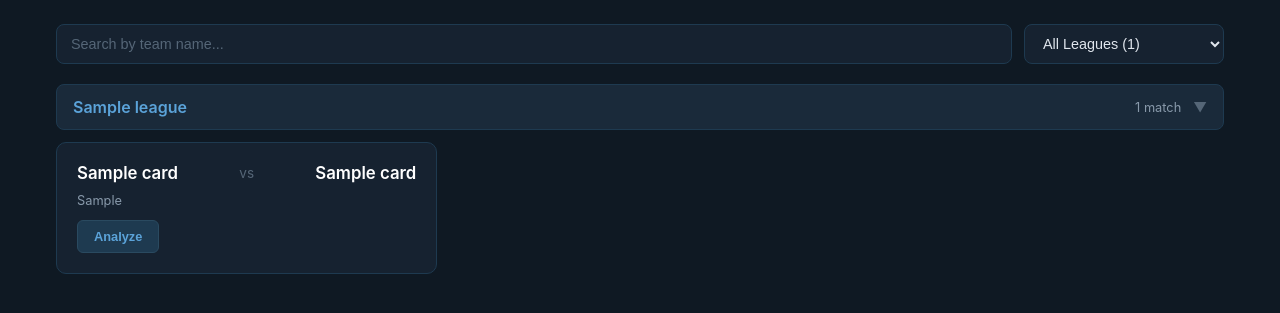
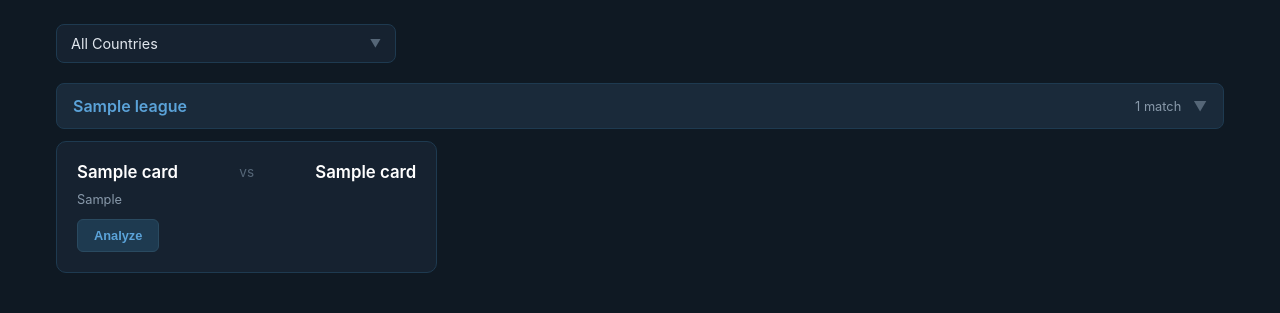
Before and after one commit to nigelagius-lang/nigel, a Flask app: template templates/dashboard.html in a window 1280 px wide. Shown: the part 82-395 px from the top of the page. Run offline with Flask 3, Linux system fonts and the light colour scheme; the template is opened without the code that fills it: most values are stand-ins (such as "Sample title", 1, 10 or a date in 2020).

Commit message:
Replace search bar with collapsible country dropdown for league filtering
Removes the text search input and native select element, replacing them
with a custom dropdown that groups countries into "Top Leagues" (England,
France, Germany, Spain, Italy) and "Other Countries" in alphabetical
order.  Each section is collapsible and selecting a country filters the
match list to show only that country's leagues.

https://claude.ai/code/session_01NN6k763S58MDmQny2qeWyU

```diff
--- a/app.py
+++ b/app.py
@@ -141,6 +141,7 @@ def dashboard():
             "home_name": home,
             "away_name": away,
             "league": league,
+            "country": fix.get("country", ""),
             "kick_off": kick_off,
             "kick_off_unix": int(ko_unix) if ko_unix else 0,
             "analyzed": report is not None,
@@ -169,9 +170,27 @@ def dashboard():
         league = c.get("league") or "Other"
         leagues.setdefault(league, []).append(c)
 
+    # Country data for the dropdown
+    TOP_COUNTRIES = ["England", "France", "Germany", "Spain", "Italy"]
+    league_country: dict[str, str] = {}
+    country_counts: dict[str, int] = {}
+    for c in cards:
+        country = c.get("country") or "Other"
+        lg = c.get("league") or "Other"
+        league_country[lg] = country
+        country_counts[country] = country_counts.get(country, 0) + 1
+
+    top_countries = [(ct, country_counts[ct]) for ct in TOP_COUNTRIES if ct in country_counts]
+    other_countries = sorted(
+        [(ct, n) for ct, n in country_counts.items() if ct not in TOP_COUNTRIES]
+    )
+
     return render_template(
         "dashboard.html",
         leagues=leagues,
+        league_country=league_country,
+        top_countries=top_countries,
+        other_countries=other_countries,
         last_refresh=last_refresh,
         refreshing=refreshing,
         match_count=len(cards),
--- a/templates/dashboard.html
+++ b/templates/dashboard.html
@@ -56,40 +56,107 @@
   .container { max-width: 1200px; margin: 0 auto; padding: 24px 16px; }
 
   /* Filter bar */
-  .filter-bar {
+  .filter-bar { margin-bottom: 20px; }
+
+  /* Custom country dropdown */
+  .league-dropdown {
+    position: relative;
+    max-width: 340px;
+  }
+  .dropdown-toggle {
+    width: 100%;
     display: flex;
-    gap: 12px;
-    margin-bottom: 20px;
-    flex-wrap: wrap;
-  }
-  .filter-bar input {
-    flex: 1;
-    min-width: 200px;
+    justify-content: space-between;
+    align-items: center;
     padding: 10px 14px;
     background: #162230;
     border: 1px solid #1e3a50;
     border-radius: 8px;
     color: #e0e6ed;
     font-size: 0.9rem;
-    outline: none;
+    cursor: pointer;
     transition: border-color 0.2s;
+    user-select: none;
   }
-  .filter-bar input::placeholder { color: #556677; }
-  .filter-bar input:focus { border-color: #5ba3d9; }
-  .filter-bar select {
-    padding: 10px 14px;
+  .dropdown-toggle:hover { border-color: #5ba3d9; }
+  .league-dropdown.open .dropdown-toggle {
+    border-color: #5ba3d9;
+    border-radius: 8px 8px 0 0;
+  }
+  .dropdown-arrow {
+    color: #556677;
+    font-size: 0.7rem;
+    transition: transform 0.2s;
+  }
+  .league-dropdown.open .dropdown-arrow { transform: rotate(180deg); }
+
+  .dropdown-panel {
+    display: none;
+    position: absolute;
+    top: 100%;
+    left: 0;
+    right: 0;
     background: #162230;
     border: 1px solid #1e3a50;
-    border-radius: 8px;
+    border-top: none;
+    border-radius: 0 0 8px 8px;
+    max-height: 420px;
+    overflow-y: auto;
+    z-index: 100;
+    box-shadow: 0 8px 24px rgba(0,0,0,0.4);
+    padding: 4px 0;
+  }
+  .league-dropdown.open .dropdown-panel { display: block; }
+
+  .dropdown-item {
+    padding: 9px 16px;
+    cursor: pointer;
+    font-size: 0.85rem;
     color: #e0e6ed;
-    font-size: 0.9rem;
-    outline: none;
+    transition: background 0.15s;
+    display: flex;
+    justify-content: space-between;
+    align-items: center;
+  }
+  .dropdown-item:hover { background: #1a2a3a; }
+  .dropdown-item.selected { color: #5ba3d9; }
+  .dropdown-item .match-count {
+    color: #556677;
+    font-size: 0.8rem;
+  }
+
+  .dropdown-divider {
+    height: 1px;
+    background: #1e3a50;
+    margin: 4px 8px;
+  }
+
+  .dropdown-section-header {
+    padding: 10px 16px 6px;
+    font-size: 0.7rem;
+    font-weight: 700;
+    color: #5ba3d9;
+    text-transform: uppercase;
+    letter-spacing: 0.5px;
     cursor: pointer;
-    min-width: 200px;
-    transition: border-color 0.2s;
+    display: flex;
+    justify-content: space-between;
+    align-items: center;
+    user-select: none;
   }
-  .filter-bar select:focus { border-color: #5ba3d9; }
-  .filter-bar select option { background: #162230; color: #e0e6ed; }
+  .dropdown-section-header:hover { background: rgba(91,163,217,0.05); }
+  .section-arrow {
+    font-size: 0.6rem;
+    color: #556677;
+    transition: transform 0.2s;
+  }
+  .dropdown-section.collapsed .section-arrow { transform: rotate(-90deg); }
+  .dropdown-section.collapsed .dropdown-section-items { display: none; }
+
+  .dropdown-panel::-webkit-scrollbar { width: 6px; }
+  .dropdown-panel::-webkit-scrollbar-track { background: transparent; }
+  .dropdown-panel::-webkit-scrollbar-thumb { background: #1e3a50; border-radius: 3px; }
+  .dropdown-panel::-webkit-scrollbar-thumb:hover { background: #2a4a60; }
 
   /* League sections */
   .league-section {
@@ -259,8 +326,7 @@
   @media (max-width: 600px) {
     .header { padding: 16px; }
     .match-grid { grid-template-columns: 1fr; }
-    .filter-bar { flex-direction: column; }
-    .filter-bar select { min-width: unset; }
+    .league-dropdown { max-width: 100%; }
   }
 </style>
 </head>
@@ -290,18 +356,57 @@
 <div class="container">
   {% if leagues %}
     <div class="filter-bar">
-      <input type="text" id="searchInput" placeholder="Search by team name...">
-      <select id="leagueFilter">
-        <option value="all">All Leagues ({{ leagues|length }})</option>
-        {% for league_name, cards in leagues.items() %}
-          <option value="{{ league_name }}">{{ league_name }} ({{ cards|length }})</option>
-        {% endfor %}
-      </select>
+      <div class="league-dropdown" id="leagueDropdown">
+        <div class="dropdown-toggle" onclick="toggleDropdown()">
+          <span id="dropdownLabel">All Countries</span>
+          <span class="dropdown-arrow">&#9660;</span>
+        </div>
+        <div class="dropdown-panel">
+          <div class="dropdown-item selected" data-country="all" onclick="selectCountry(this, 'all', 'All Countries')">
+            <span>All Countries</span>
+            <span class="match-count">{{ match_count }}</span>
+          </div>
+
+          {% if top_countries %}
+          <div class="dropdown-divider"></div>
+          <div class="dropdown-section" id="sectionTop">
+            <div class="dropdown-section-header" onclick="toggleSection(event, 'sectionTop')">
+              Top Leagues <span class="section-arrow">&#9660;</span>
+            </div>
+            <div class="dropdown-section-items">
+              {% for country, count in top_countries %}
+              <div class="dropdown-item" data-country="{{ country }}" onclick="selectCountry(this, '{{ country }}', '{{ country }}')">
+                <span>{{ country }}</span>
+                <span class="match-count">{{ count }}</span>
+              </div>
+              {% endfor %}
+            </div>
+          </div>
+          {% endif %}
+
+          {% if other_countries %}
+          <div class="dropdown-divider"></div>
+          <div class="dropdown-section" id="sectionOther">
+            <div class="dropdown-section-header" onclick="toggleSection(event, 'sectionOther')">
+              Other Countries <span class="section-arrow">&#9660;</span>
+            </div>
+            <div class="dropdown-section-items">
+              {% for country, count in other_countries %}
+              <div class="dropdown-item" data-country="{{ country }}" onclick="selectCountry(this, '{{ country }}', '{{ country }}')">
+                <span>{{ country }}</span>
+                <span class="match-count">{{ count }}</span>
+              </div>
+              {% endfor %}
+            </div>
+          </div>
+          {% endif %}
+        </div>
+      </div>
     </div>
 
     <div id="leagueContainer">
       {% for league_name, cards in leagues.items() %}
-        <div class="league-section" data-league="{{ league_name }}">
+        <div class="league-section" data-league="{{ league_name }}" data-country="{{ league_country.get(league_name, 'Other') }}">
           <div class="league-header" onclick="toggleLeague(this)">
             <h2>{{ league_name }}</h2>
             <div style="display:flex; align-items:center; gap:12px;">
@@ -351,7 +456,7 @@
 
     <div class="no-results" id="noResults">
       <h2>No matches found</h2>
-      <p>Try a different search or league filter.</p>
+      <p>Try selecting a different country.</p>
     </div>
   {% else %}
     <div class="empty-state">
@@ -367,48 +472,48 @@ function toggleLeague(header) {
   header.closest('.league-section').classList.toggle('collapsed');
 }
 
-// League dropdown filter
-const leagueFilter = document.getElementById('leagueFilter');
-const searchInput = document.getElementById('searchInput');
+// Custom country dropdown
+function toggleDropdown() {
+  document.getElementById('leagueDropdown').classList.toggle('open');
+}
 
-function applyFilters() {
-  const selectedLeague = leagueFilter ? leagueFilter.value : 'all';
-  const query = searchInput ? searchInput.value.toLowerCase().trim() : '';
-  let anyVisible = false;
+function toggleSection(e, sectionId) {
+  e.stopPropagation();
+  document.getElementById(sectionId).classList.toggle('collapsed');
+}
 
-  document.querySelectorAll('.league-section').forEach(section => {
-    const leagueName = section.getAttribute('data-league');
-    const leagueMatch = selectedLeague === 'all' || leagueName === selectedLeague;
+function selectCountry(el, country, label) {
+  document.getElementById('dropdownLabel').textContent = label;
 
-    if (!leagueMatch) {
-      section.style.display = 'none';
-      return;
-    }
+  document.querySelectorAll('.dropdown-item').forEach(function(item) {
+    item.classList.toggle('selected', item === el);
+  });
 
-    // Filter cards within visible leagues by search
-    let cardsVisible = 0;
-    section.querySelectorAll('.match-card').forEach(card => {
-      const text = card.getAttribute('data-search') || '';
-      const matches = !query || text.includes(query);
-      card.style.display = matches ? '' : 'none';
-      if (matches) cardsVisible++;
-    });
+  document.getElementById('leagueDropdown').classList.remove('open');
 
-    section.style.display = cardsVisible > 0 ? '' : 'none';
-    if (cardsVisible > 0) anyVisible = true;
-
-    // Auto-expand when filtering
-    if (query && cardsVisible > 0) {
+  // Filter league sections by country
+  var anyVisible = false;
+  document.querySelectorAll('.league-section').forEach(function(section) {
+    var sectionCountry = section.getAttribute('data-country');
+    var show = country === 'all' || sectionCountry === country;
+    section.style.display = show ? '' : 'none';
+    if (show) {
+      anyVisible = true;
       section.classList.remove('collapsed');
     }
   });
 
-  const noResults = document.getElementById('noResults');
+  var noResults = document.getElementById('noResults');
   if (noResults) noResults.style.display = anyVisible ? 'none' : 'block';
 }
 
-if (leagueFilter) leagueFilter.addEventListener('change', applyFilters);
-if (searchInput) searchInput.addEventListener('input', applyFilters);
+// Close dropdown when clicking outside
+document.addEventListener('click', function(e) {
+  var dropdown = document.getElementById('leagueDropdown');
+  if (dropdown && !dropdown.contains(e.target)) {
+    dropdown.classList.remove('open');
+  }
+});
 
 // On-demand analysis
 function analyzeMatch(slug, btn) {
```
